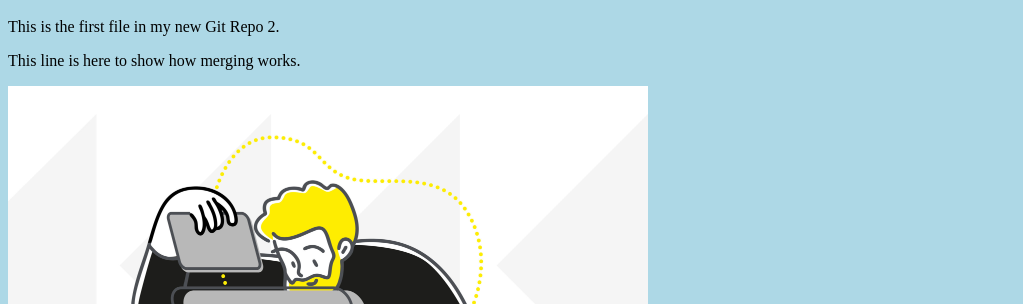
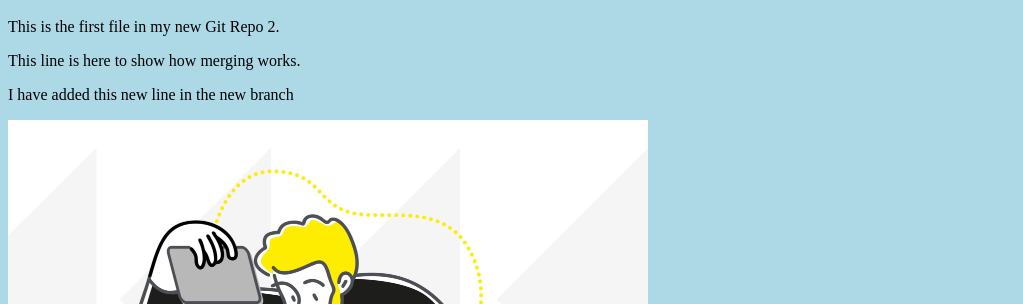
Before and after one commit to MichaelCasimir/w3schools-test, a plain HTML site: page index.html in a window 1280 px wide. Shown: the part 802-1106 px from the top of the page, without its empty margins (0-1023 px from the left). Drawn offline with Linux system fonts and the light colour scheme.

Commit message:
Update index.html again

```diff
--- a/index.html
+++ b/index.html
@@ -11,6 +11,8 @@
 style="width:100%;max-width:960px"></div>
 <p>This is the first file in my new Git Repo 2.</p>
 <p>This line is here to show how merging works.</p>
+<p>I have added this new line in the new branch</p>
+
 <div><img src="img_hello_git.jpg" alt="Hello Git" style="width:100%;max-width:640px"></div>
 </body>
 </html>
```
